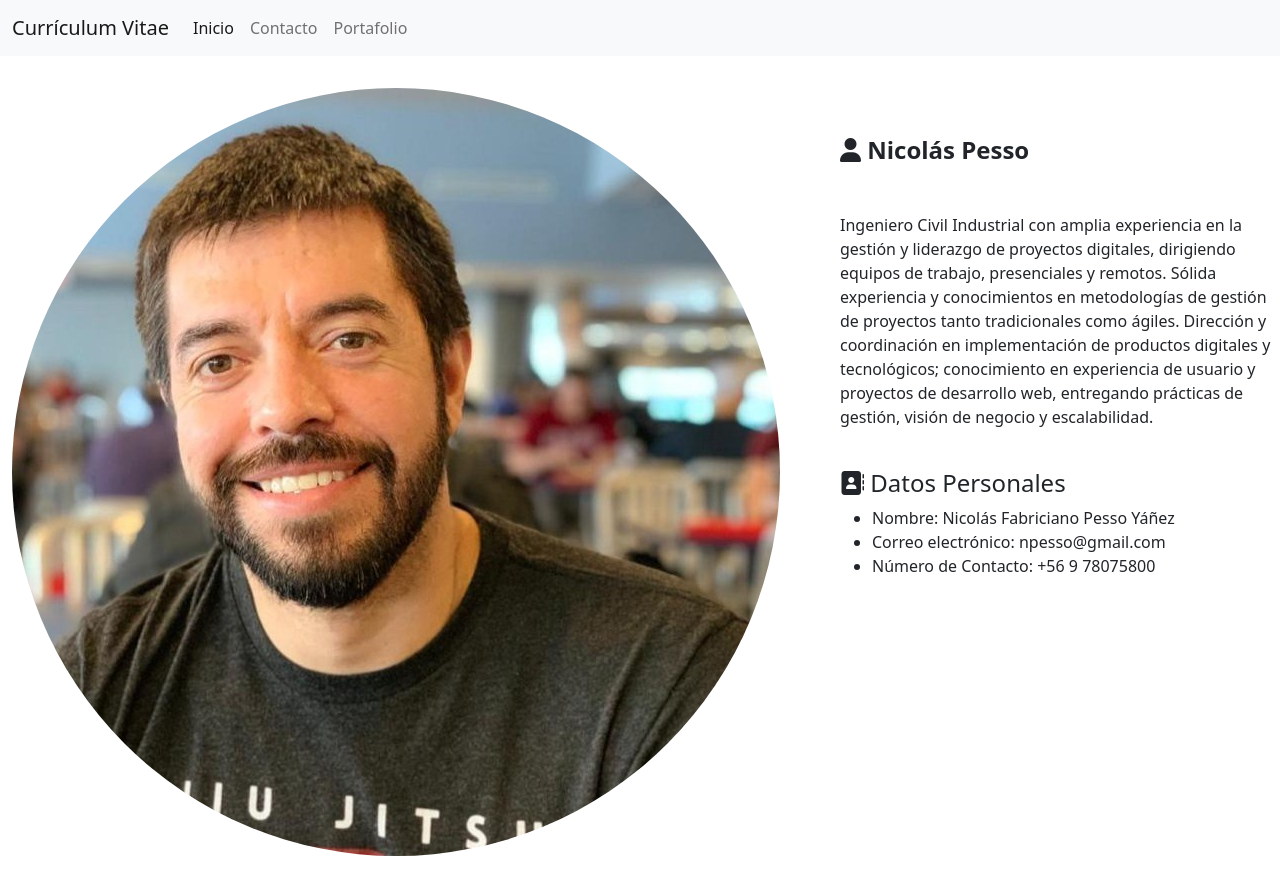
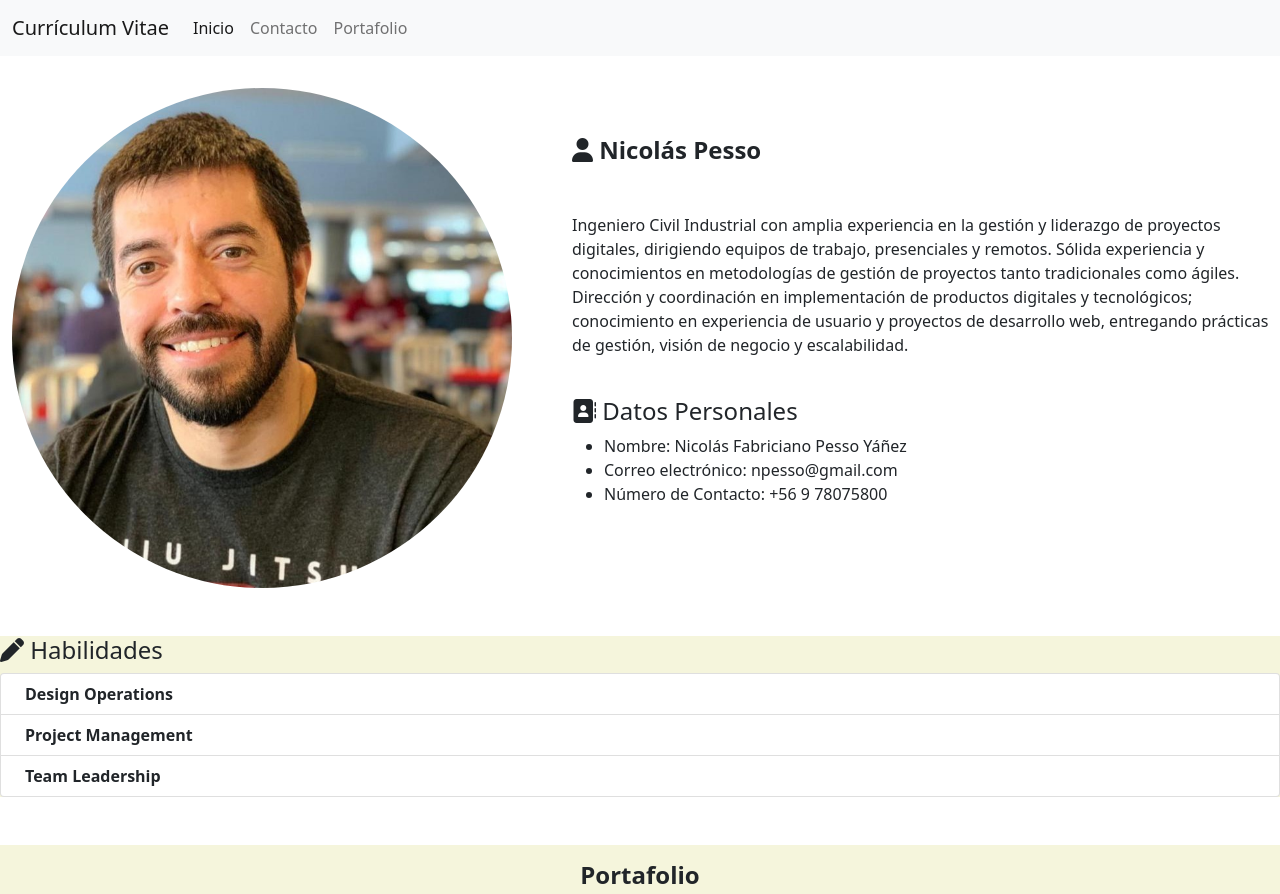
Before and after one commit to nicopesso/Desafio-final-DesafioLatam, a plain HTML site: page index.html in a window 1280 px wide. Shown: the top 894 px of the page. Drawn offline with nearby package versions, Linux system fonts and the light colour scheme.

Commit message:
modificado tamaño de imagen_perfil

```diff
--- a/index.html
+++ b/index.html
@@ -38,7 +38,7 @@
     <header id="Perfil" class="text-black mt-3 pt-3">
         <div class="d-flex">
             <div class="container">
-                <img src="assets/img/cv.jpg" class="rounded-pill" alt="imagen_perfil">
+                <img src="assets/img/cv.jpg" class="rounded-pill" alt="imagen_perfil" style="width:500px; height: 500px">
             </div>
             <div class="flex-grow-1 ms-5">
                 <h4 class="fw-bold my-5">
```
